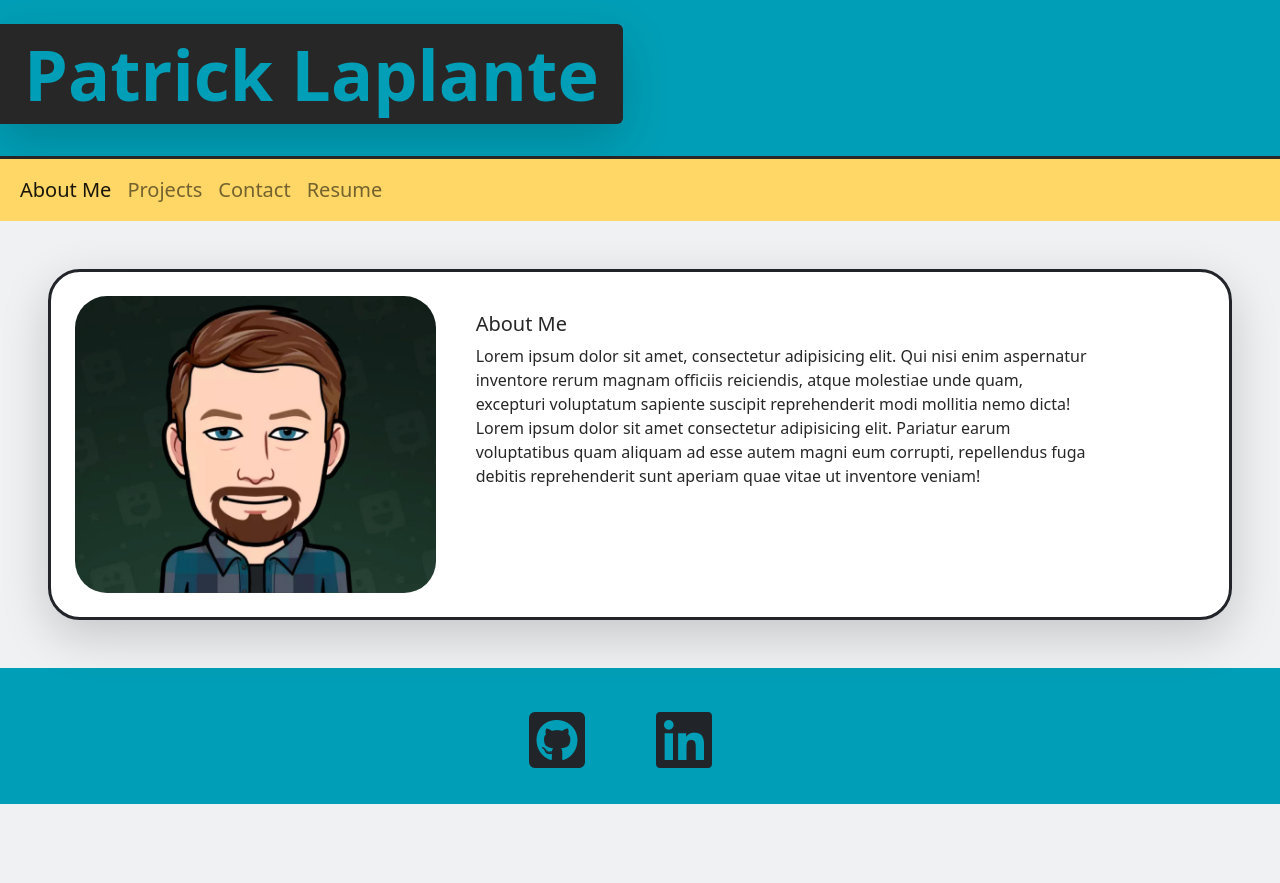
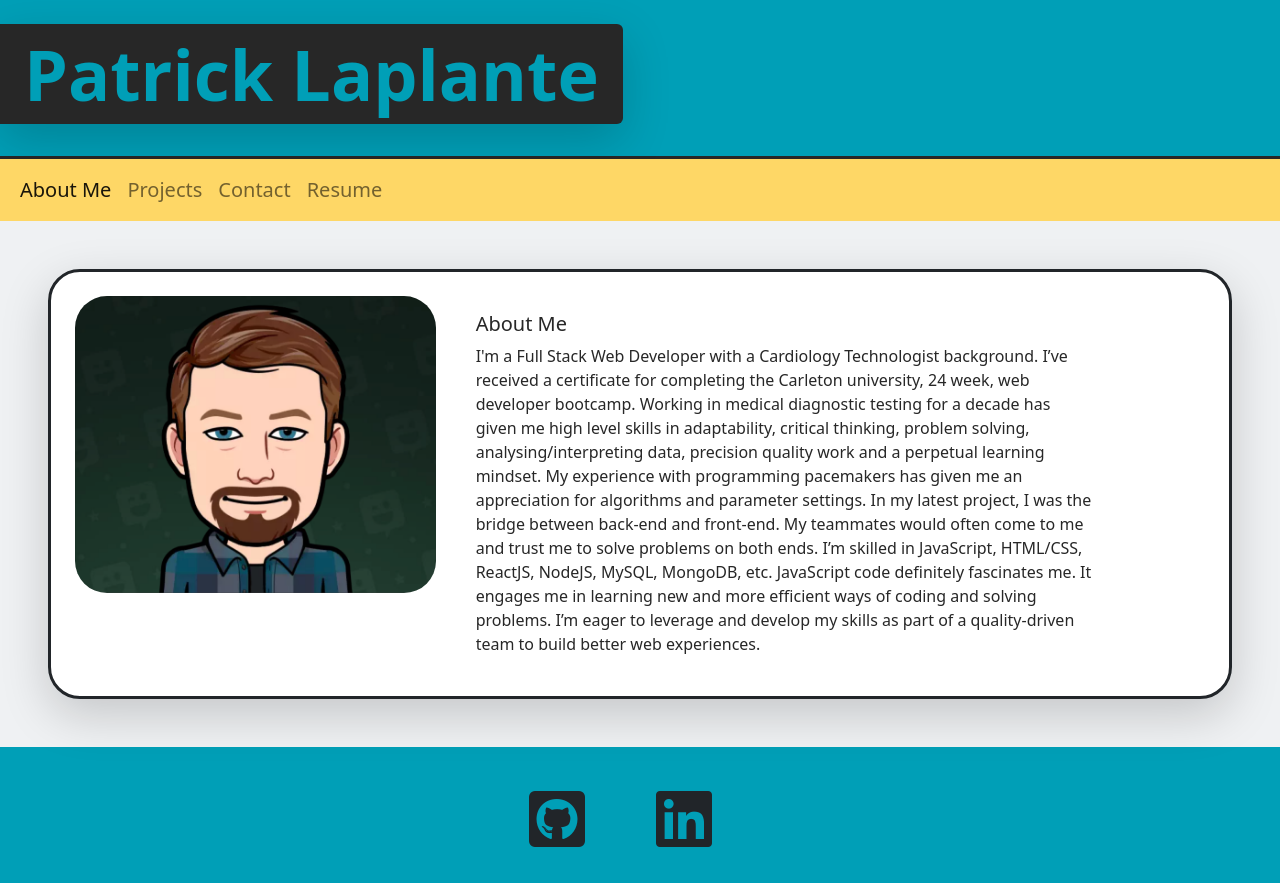
Before and after one commit to MorningSol/react-portfolio, a React (Create React App) app: page / in a window 1280 px wide. Before the commit the page ends 804 px from the top, so only its background shows below. Built offline with nearby package versions, Linux system fonts and the light colour scheme.

Commit message:
removed project and added about me text and linkedin link

```diff
--- a/src/components/About/index.jsx
+++ b/src/components/About/index.jsx
@@ -12,8 +12,15 @@ function About() {
                     <div className="card-body pb-0">
                         <h5 className="card-title">About Me</h5>
                         <p>
-                            Lorem ipsum dolor sit amet, consectetur adipisicing elit. Qui nisi enim aspernatur inventore rerum magnam officiis reiciendis, atque molestiae unde quam, excepturi voluptatum sapiente suscipit reprehenderit modi mollitia nemo dicta!
-                            Lorem ipsum dolor sit amet consectetur adipisicing elit. Pariatur earum voluptatibus quam aliquam ad esse autem magni eum corrupti, repellendus fuga debitis reprehenderit sunt aperiam quae vitae ut inventore veniam!
+                        I'm a Full Stack Web Developer with a Cardiology Technologist background.
+                        I’ve received a certificate for completing the Carleton university, 24 week, web developer bootcamp.
+                        Working in medical diagnostic testing for a decade has given me high level skills in adaptability, critical thinking, problem solving, analysing/interpreting data, precision quality work and a perpetual learning mindset.
+                        My experience with programming pacemakers has given me an appreciation for algorithms and parameter settings.
+                        In my latest project, I was the bridge between back-end and front-end.
+                        My teammates would often come to me and trust me to solve problems on both ends.
+                        I’m skilled in JavaScript, HTML/CSS, ReactJS, NodeJS, MySQL, MongoDB, etc.
+                        JavaScript code definitely fascinates me.  It engages me in learning new and more efficient ways of coding and solving problems.
+                        I’m eager to leverage and develop my skills as part of a quality-driven team to build better web experiences.
                         </p>
                     </div>
                 </div>
--- a/src/components/Footer/index.jsx
+++ b/src/components/Footer/index.jsx
@@ -15,7 +15,7 @@ function Footer() {
                         </a>
                     </div>
                     <div className='m-3 p-0 col-2 col-md-1'>
-                        <a className='link-dark' rel='noreferrer' href="https://ca.linkedin.com/" target="_blank">
+                        <a className='link-dark' rel='noreferrer' href="https://www.linkedin.com/in/patrick-laplante-845649231/" target="_blank">
                             <i className="fa-brands fa-linkedin fa-4x"></i>
                         </a>
                     </div>
--- a/src/components/ProjectList/index.jsx
+++ b/src/components/ProjectList/index.jsx
@@ -18,6 +18,13 @@ const projects = [
         deployed: 'https://book-and-beans.herokuapp.com/',
     },
     {
+        id: 'SH',
+        title: 'SquabbleHub',
+        tech: 'MERN',
+        github: 'https://github.com/philmcgarty/squabblehub',
+        deployed: 'https://mighty-meadow-52025.herokuapp.com/',
+    },
+    {
         id: 'RB',
         title: 'Run Buddy',
         tech: 'HTML/CSS',
@@ -30,13 +37,6 @@ const projects = [
         tech: 'IndexedDB/PWA/Manifest',
         github: 'https://github.com/MorningSol/pwa-budget-tracker',
         deployed: 'https://immense-basin-46853.herokuapp.com/',
-    },
-    {
-        id: 'PP',
-        title: 'Photograpy Portfolio',
-        tech: 'REACT',
-        github: 'https://github.com/MorningSol/photo-port',
-        deployed: 'https://morningsol.github.io/photo-port/',
     },
     {
         id: 'DT',
```
Also changed, not shown: src/assets/img/SH.jpg (added), 1 other file (tests, documents, lock files or other folders).
